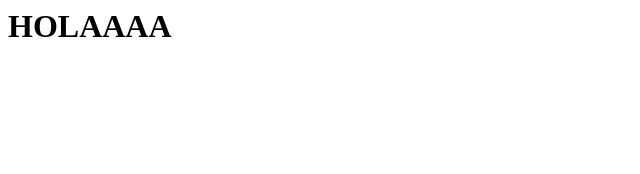
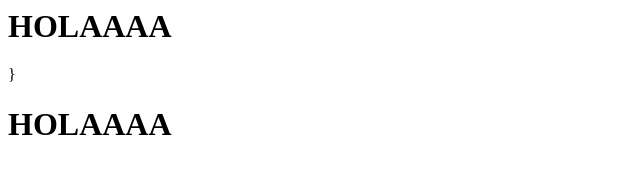
Before and after one commit to hayashi2295/EJEMPLOMAYRA, a plain HTML site: page index.html in a window 1280 px wide. Shown: the whole page, without its empty margins (0-640 px from the left). Drawn offline with Linux system fonts and the light colour scheme.

Commit message:
visualstudio

```diff
--- a/index.html
+++ b/index.html
@@ -1,5 +1,6 @@
 <html>
 <body>
   <h1> HOLAAAA</h1>
+  }<h1> HOLAAAA</h1>
   </body>
 </html>
```
